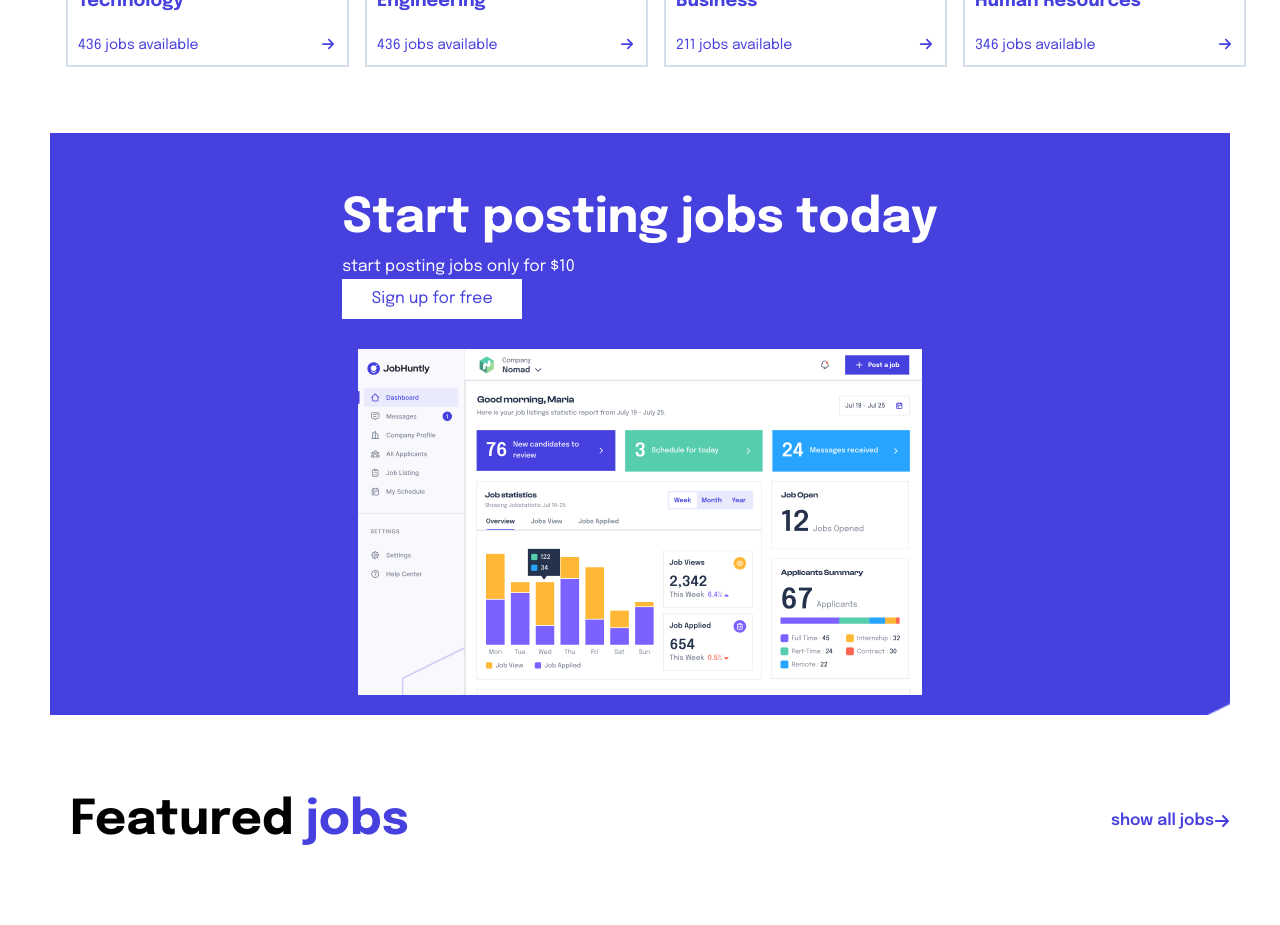
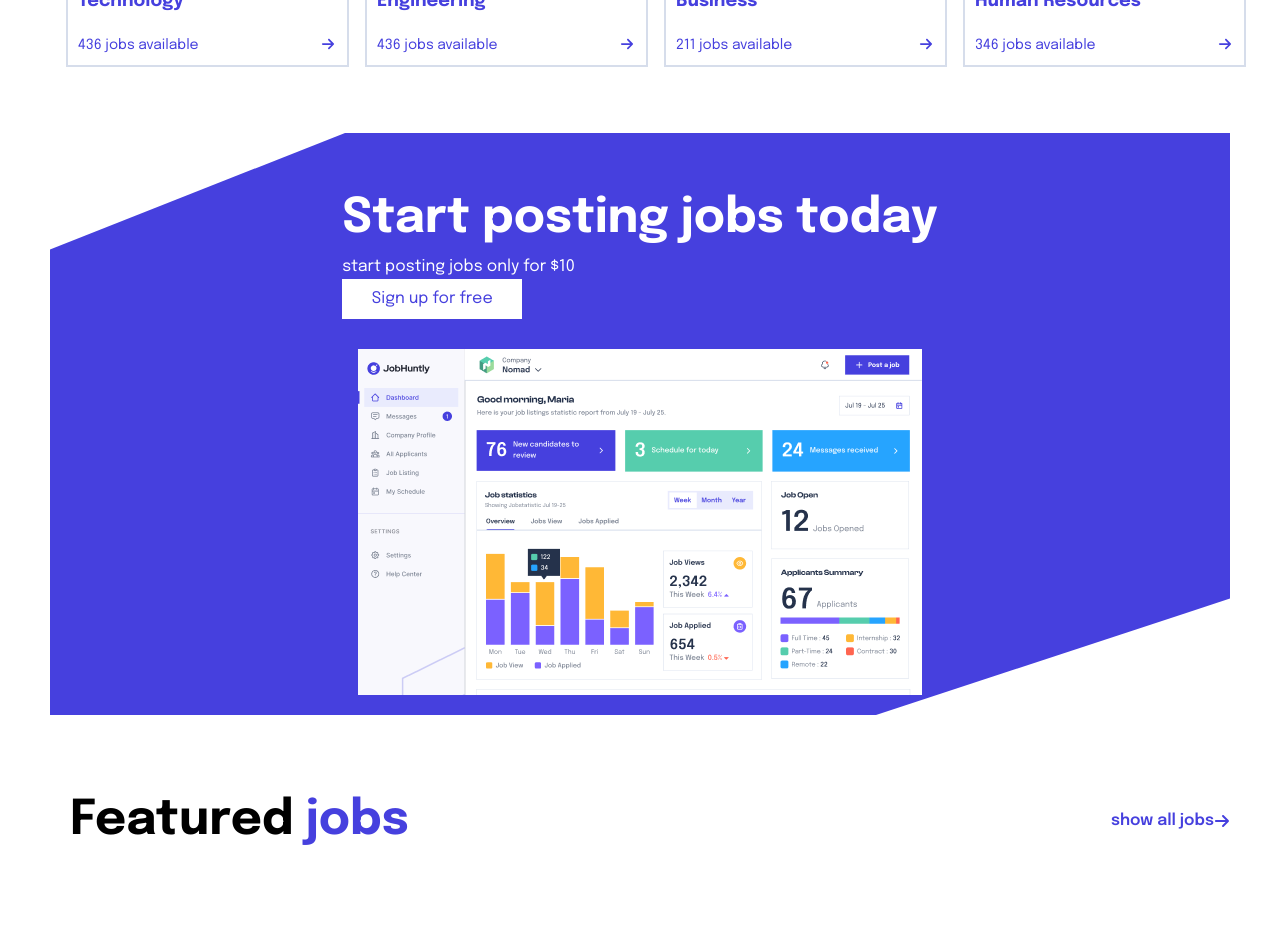
Before and after one commit to GAMSH655/Job-Huntly, a React (Vite) app: page / in a window 1280 px wide. Shown: the part 1420-2345 px from the top of the page. Built offline with nearby package versions, Linux system fonts and the light colour scheme; a web font is replaced by a local one.

Commit message:
clip path

```diff
--- a/src/Components/Hero.jsx
+++ b/src/Components/Hero.jsx
@@ -58,9 +58,11 @@ const Hero = () => {
 
       <p className="p-2 text-[#202430]">Popular : UI Designer, UX Researcher, Android, Admin</p>
       </div>
+
       <div className="hidden   md:flex justify-center items-center">
         <img src={Pic} alt=""  className=''/>
       </div>
+
     </div>
     <div className=" p-[50px] ">
      <p className="text-darkText"> companies we have help grow</p>
--- a/src/index.css
+++ b/src/index.css
@@ -16,7 +16,6 @@ body{
   background-repeat: no-repeat;
   background-position: center;
   background-size: cover;
-
 }
 
 
@@ -93,10 +92,12 @@ body{
 
   }
   #rectangle {
-    background-image: url("../src/assets/Rectangle.png");
-    background-size: cover; /* Adjusts image to cover the element */
-    background-repeat: no-repeat; /* Prevents repeating */
-    background-position: center; /* Centers the image */
+    /* background-image: url("../src/assets/Rectangle.png");
+    background-size: cover;
+    background-repeat: no-repeat;
+    background-position: center;  */
+    clip-path: polygon(25% 0, 80% 0%, 100% 0, 100% 80%, 70% 100%, 20% 100%, 0 100%, 0% 20%);
+    background-color: #4640DE;
 }
 #pat{
   background-image: url("../src/assets/Pattern.png");
```
